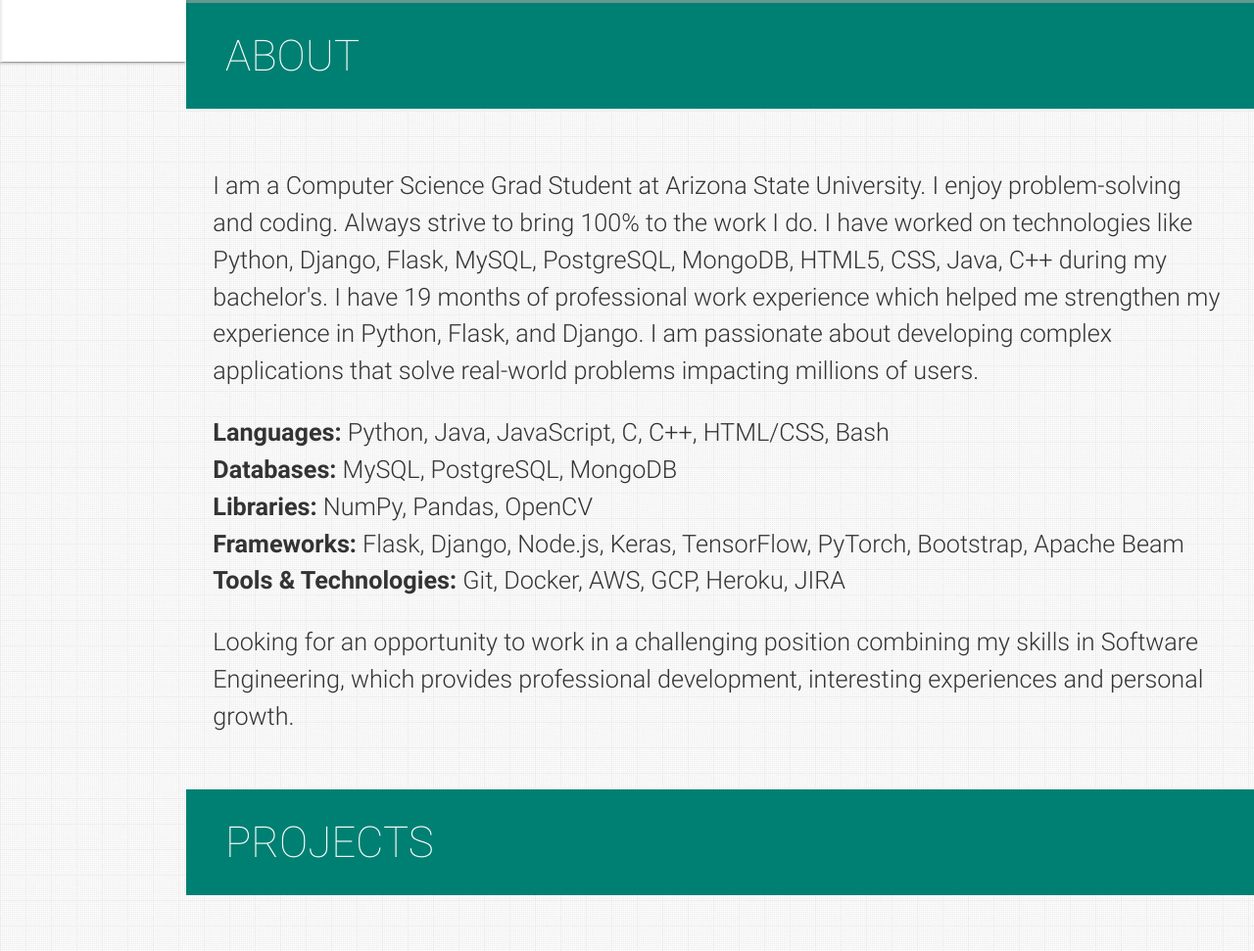
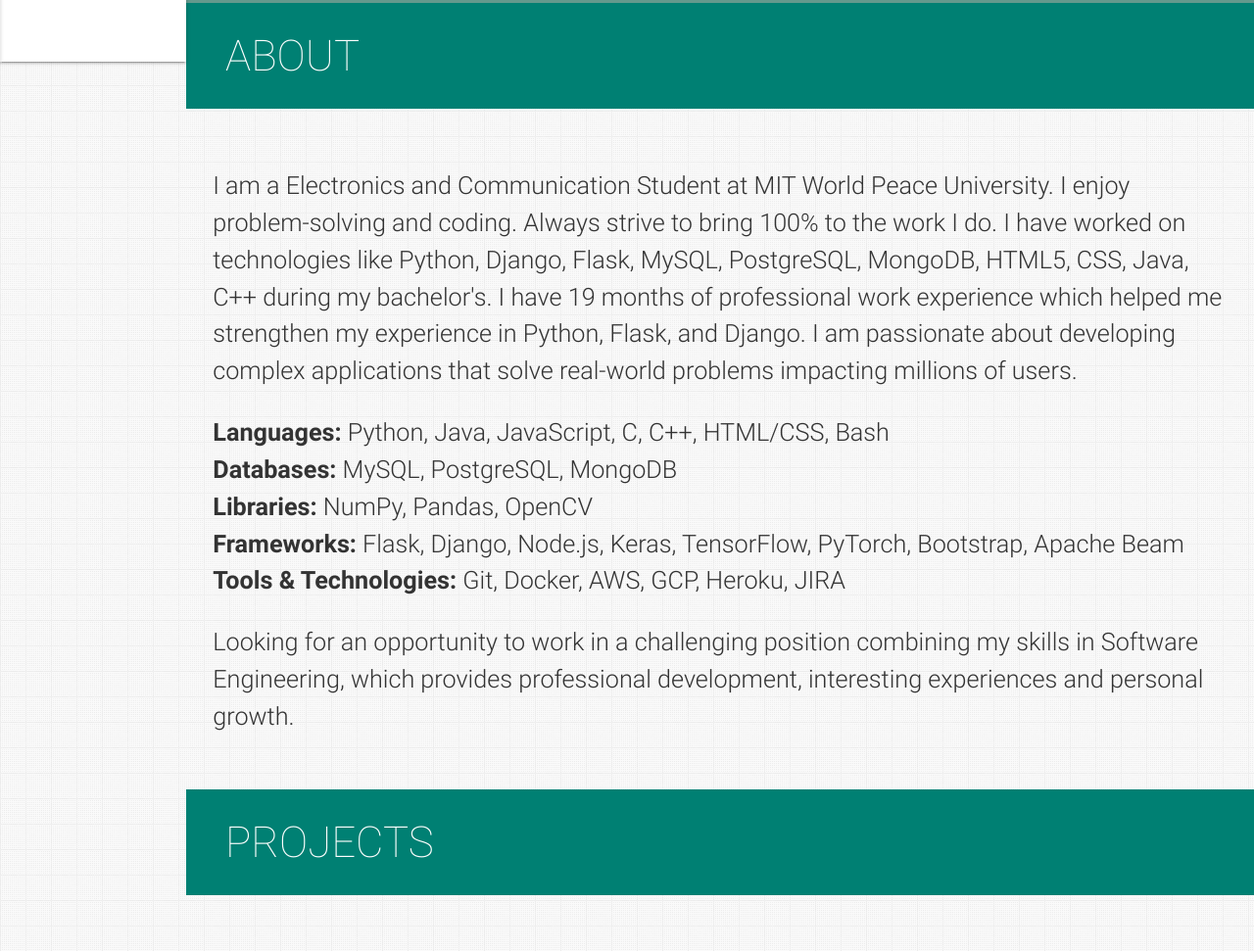
Before and after one commit to Anant-02/Portfolio, a plain HTML site: page index.html in a window 1280 px wide. Shown: the part 797-1768 px from the top of the page at 98% size. Drawn offline with nearby package versions, Linux system fonts and the light colour scheme.

Commit message:
Update index.html

```diff
--- a/index.html
+++ b/index.html
@@ -249,7 +249,7 @@
           </h2>
         </blockquote> -->
         <p>
-          I am a Computer Science Grad Student at Arizona State University. I enjoy problem-solving and coding. Always strive to bring 100% to the work I do.
+          I am a Electronics and Communication Student at MIT World Peace University. I enjoy problem-solving and coding. Always strive to bring 100% to the work I do.
 
           I have worked on technologies like Python, Django, Flask, MySQL, PostgreSQL, MongoDB, HTML5, CSS, Java, C++ during my bachelor's. I have 19 months of professional work experience which helped me strengthen my experience in Python, Flask, and Django.
 
```
